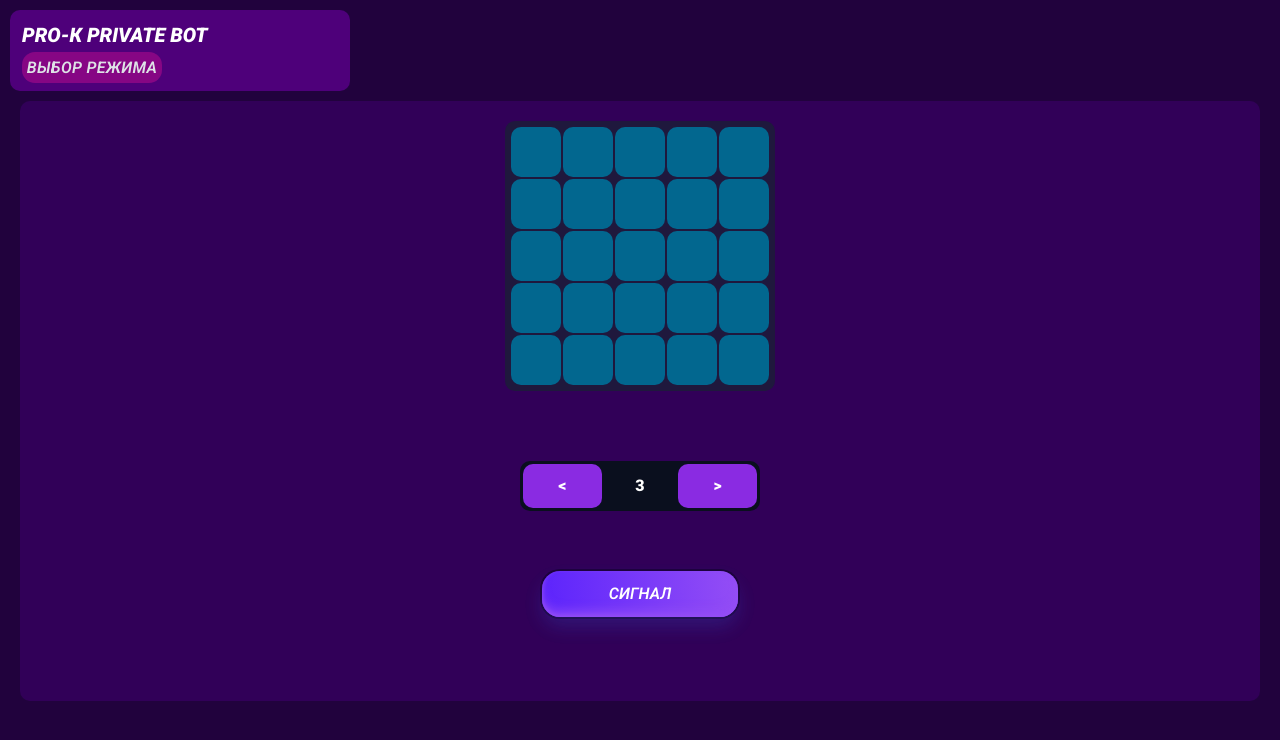
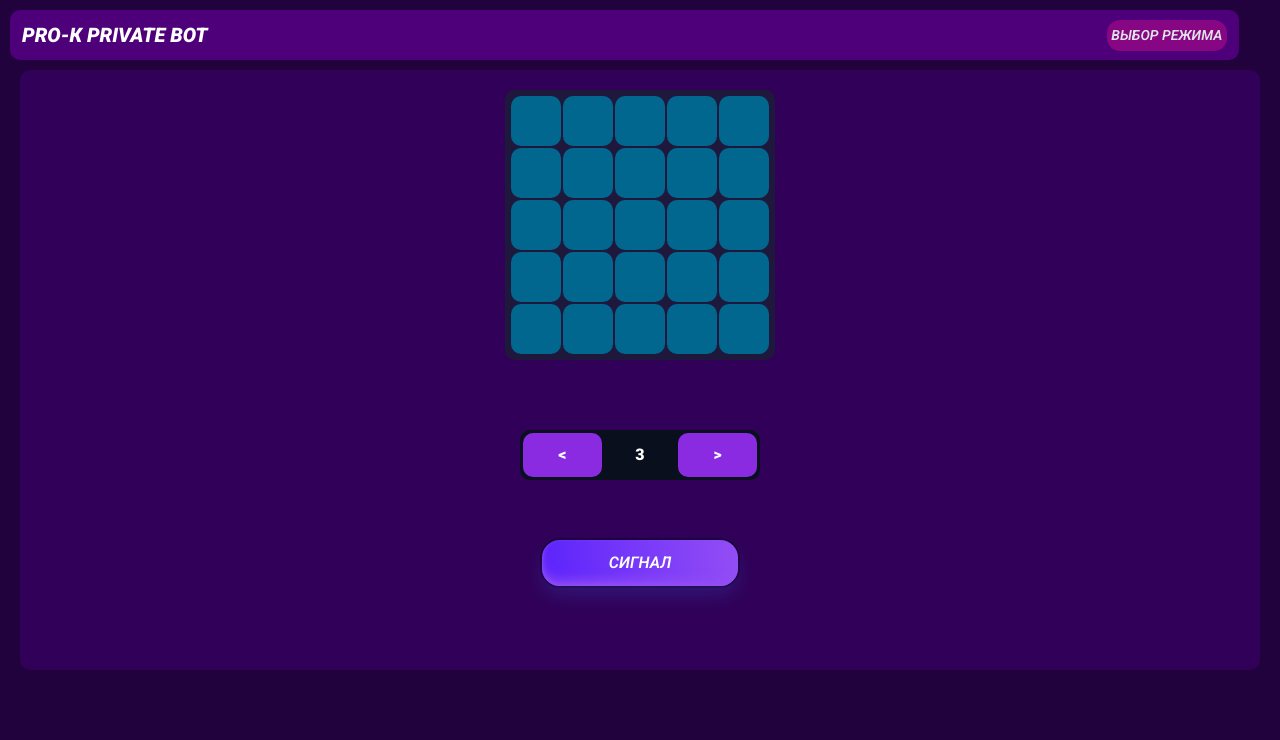
Before and after one commit to nulov228/loxloxeee, a plain HTML site: page mines.html in a window 1280 px wide. Drawn offline with nearby package versions, Linux system fonts and the light colour scheme.

Commit message:
Add files via upload

```diff
--- a/mines.html
+++ b/mines.html
@@ -78,7 +78,7 @@
 </style>
 <body style="background-color: rgb(33, 2, 61);" data-bs-theme="dark">
     <script src="https://telegram.org/js/telegram-web-app.js?56"></script>
-    <nav class="navbar bg-body-tertiary" style="background-color: rgb(78, 0, 122) !important; width:340px; margin:10px; border-radius:10px; flex-direction: row;">
+    <nav class="navbar bg-body-tertiary" style="background-color: rgb(78, 0, 122) !important; width:96%; margin:10px; border-radius:10px; flex-direction: row;">
         <div class="container-fluid">
           <span class="navbar-brand mb-0 h1" style="font-family: 'Roboto', serif;
           font-optical-sizing: auto;
@@ -86,8 +86,8 @@
           font-style: italic;
           font-variation-settings:
             'wdth' 100;"><a href="./">PRO-К PRIVATE BOT</a></span>
-            <div style="background-color: #860684;height: 31px; display: grid; -webkit-box-pack: center; place-content: center; grid-auto-rows: max-content; text-transform: uppercase; text-align: center; border-radius: 13px; width: 140px;">
-                <span style="font-family: 'Roboto';font-style: normal;font-weight: 600;font-size: 16px;line-height: 18px;letter-spacing: 0.02em;"> <a href="./">выбор режима</a></span>
+            <div style="background-color: #860684;height: 31px; display: grid; -webkit-box-pack: center; place-content: center; grid-auto-rows: max-content; text-transform: uppercase; text-align: center; border-radius: 13px; width: 120px;">
+                <span style="font-family: 'Roboto';font-style: normal;font-size: 14px;line-height: 18px;"> <a href="./">выбор режима</a></span>
             </div>
         </div>
     </nav>
```
